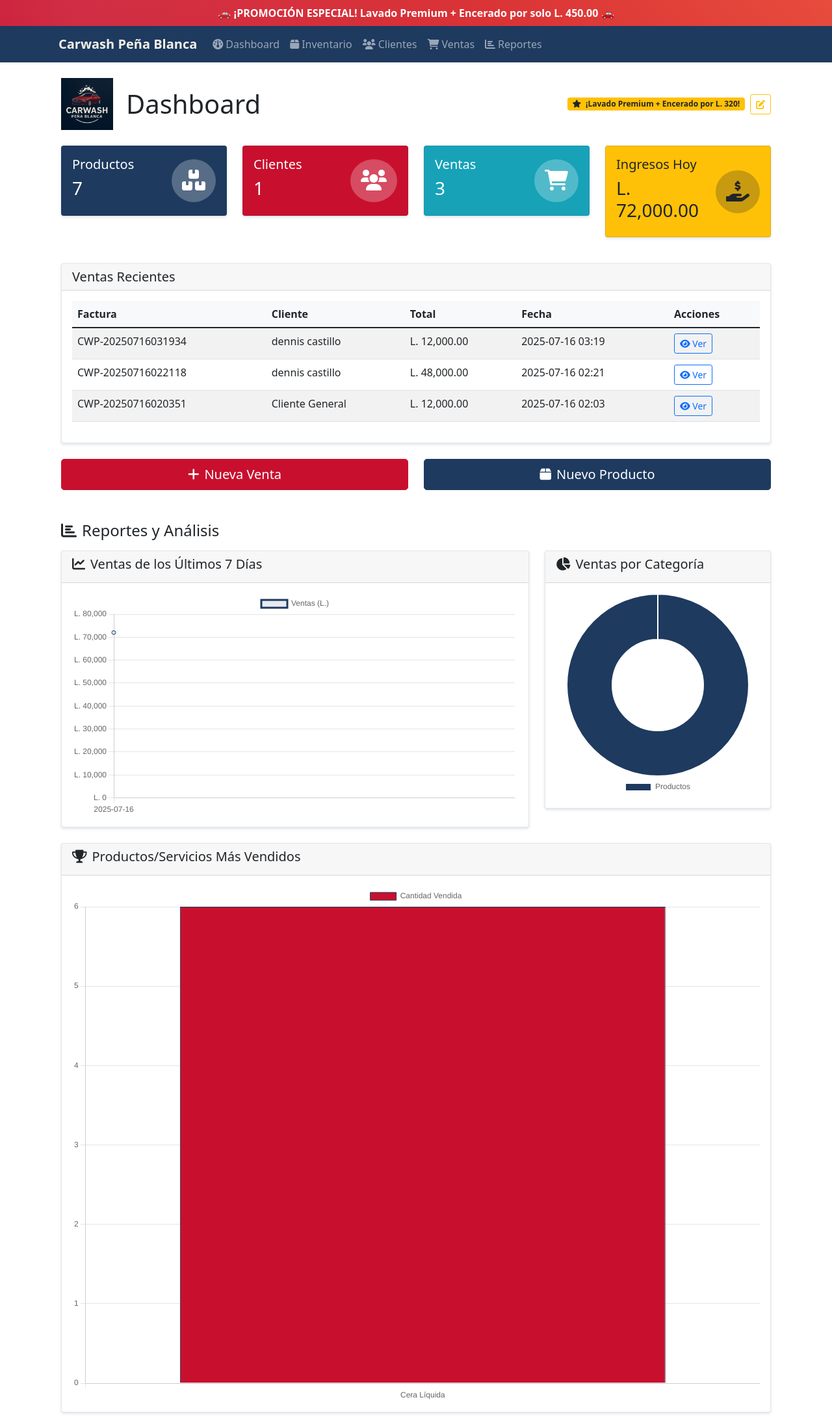
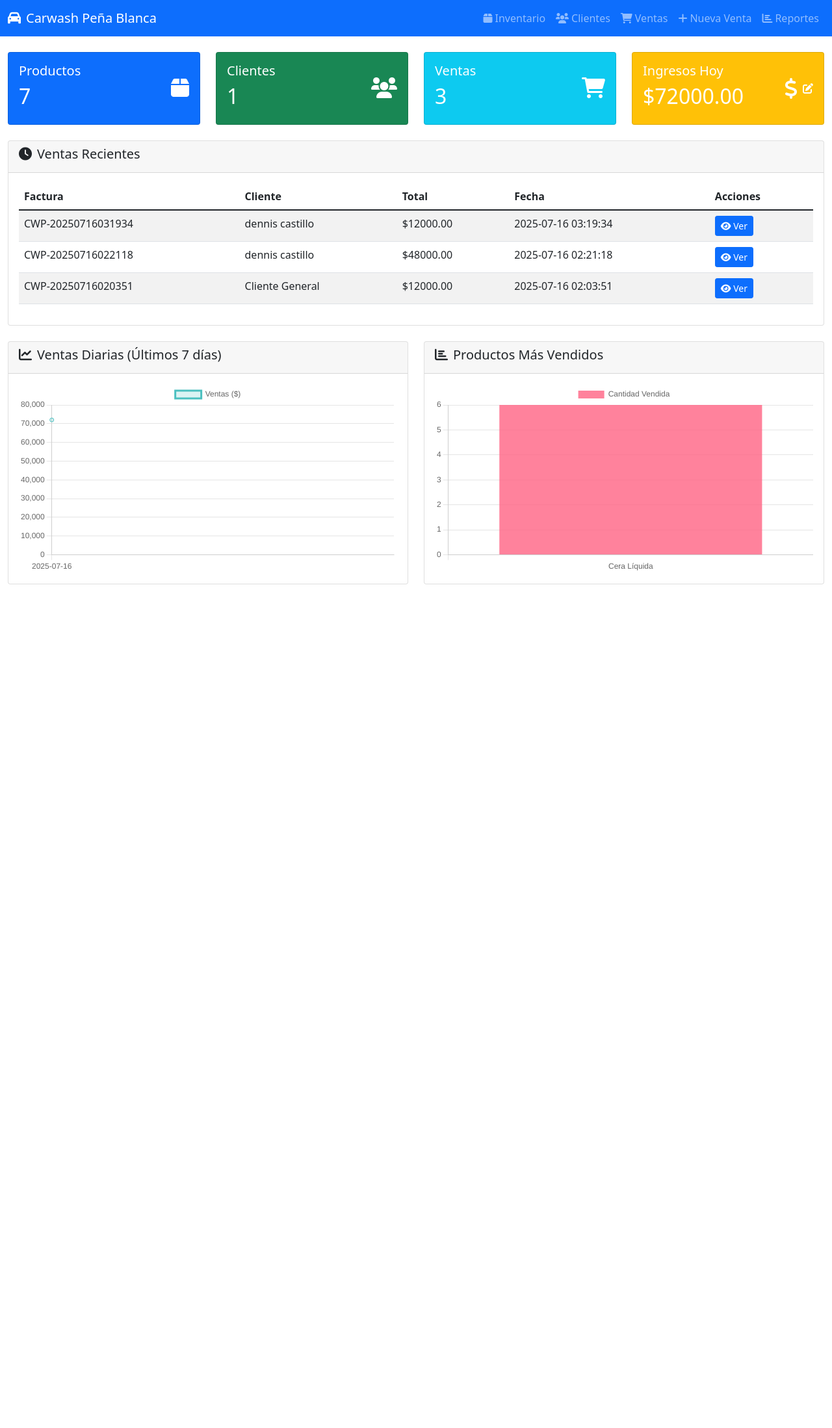
Before and after one commit to Kastillo95/CARWASH-, a Flask app: page / in a window 1280 px wide. Shown: the whole page at 65% size. After the commit the page ends 899 px from the top, so only its background shows below. Run offline with Flask 3, Linux system fonts and the light colour scheme; data comes from the database, SQL or seed files in the repository.

Commit message:
Assistant checkpoint: Corregir errores JavaScript en dashboard
Assistant generated file changes:
- templates/dashboard.html: Corregir errores JavaScript y completar funcionalidad del dashboard

---

User prompt:

COMO JAVASCRIPT SI LA APP ESTA EN PYTHON?

Replit-Commit-Author: Assistant
Replit-Commit-Session-Id: ccf57dbd-d696-4a91-8e70-1639c6def5d1

```diff
--- a/templates/dashboard.html
+++ b/templates/dashboard.html
@@ -1,134 +1,90 @@
-{% extends "base.html" %}
-
-{% block title %}Dashboard - Carwash Peña Blanca{% endblock %}
-
-{% block content %}
-<div class="row">
-    <div class="col-12">
-        <div class="d-flex align-items-center justify-content-between mb-4">
-            <div class="d-flex align-items-center">
-                <img src="{{ url_for('static', filename='IMG-20250624-WA0043_1752632246954.jpg') }}"
-                     alt="Carwash Peña Blanca Logo"
-                     style="width: 80px; height: 80px; object-fit: contain; margin-right: 20px;">
-                <h1 class="mb-0">Dashboard</h1>
-            </div>
-            <div class="d-flex align-items-center">
-                <span class="badge bg-warning text-dark me-2">
-                    <i class="fas fa-star me-1"></i>
-                    <span id="promo-text">¡Lavado Premium + Encerado por L. 320!</span>
-                </span>
-                <button class="btn btn-sm btn-outline-warning" onclick="editPromotions()" title="Editar Promociones">
-                    <i class="fas fa-edit"></i>
-                </button>
+<!DOCTYPE html>
+<html lang="es">
+<head>
+    <meta charset="UTF-8">
+    <meta name="viewport" content="width=device-width, initial-scale=1.0">
+    <title>Dashboard - Carwash Peña Blanca</title>
+    <link href="https://cdn.jsdelivr.net/npm/bootstrap@5.1.3/dist/css/bootstrap.min.css" rel="stylesheet">
+    <link href="https://cdnjs.cloudflare.com/ajax/libs/font-awesome/6.0.0/css/all.min.css" rel="stylesheet">
+    <script src="https://cdn.jsdelivr.net/npm/chart.js"></script>
+</head>
+<body>
+    <nav class="navbar navbar-expand-lg navbar-dark bg-primary">
+        <div class="container-fluid">
+            <a class="navbar-brand" href="/">
+                <i class="fas fa-car me-2"></i>Carwash Peña Blanca
+            </a>
+            <div class="navbar-nav ms-auto">
+                <a class="nav-link" href="/products"><i class="fas fa-box me-1"></i>Inventario</a>
+                <a class="nav-link" href="/customers"><i class="fas fa-users me-1"></i>Clientes</a>
+                <a class="nav-link" href="/sales"><i class="fas fa-shopping-cart me-1"></i>Ventas</a>
+                <a class="nav-link" href="/sales/new"><i class="fas fa-plus me-1"></i>Nueva Venta</a>
+                <a class="nav-link" href="/reports"><i class="fas fa-chart-bar me-1"></i>Reportes</a>
             </div>
         </div>
-    </div>
-</div>
+    </nav>
 
-<!-- Modal para editar promociones -->
-<div class="modal fade" id="promoModal" tabindex="-1">
-    <div class="modal-dialog modal-lg">
-        <div class="modal-content">
-            <div class="modal-header">
-                <h5 class="modal-title"><i class="fas fa-star me-2"></i>Editar Promociones</h5>
-                <button type="button" class="btn-close" data-bs-dismiss="modal"></button>
-            </div>
-            <div class="modal-body">
-                <div class="mb-3">
-                    <label class="form-label">Promoción Principal (se muestra en el header)</label>
-                    <input type="text" class="form-control" id="edit-main-promo" placeholder="Ej: ¡Lavado Premium + Encerado por L. 320!">
-                </div>
-                <hr>
-                <h6>Promociones Adicionales</h6>
-                <div class="row">
-                    <div class="col-md-6">
-                        <div class="mb-3">
-                            <label class="form-label">Promoción 2</label>
-                            <input type="text" class="form-control" id="edit-promo2" placeholder="Ej: Combo Familiar 2x1">
-                        </div>
-                    </div>
-                    <div class="col-md-6">
-                        <div class="mb-3">
-                            <label class="form-label">Promoción 3</label>
-                            <input type="text" class="form-control" id="edit-promo3" placeholder="Ej: Descuento estudiantes 15%">
-                        </div>
-                    </div>
-                </div>
-            </div>
-            <div class="modal-footer">
-                <button type="button" class="btn btn-secondary" data-bs-dismiss="modal">Cancelar</button>
-                <button type="button" class="btn btn-success" onclick="savePromotions()">
-                    <i class="fas fa-save me-1"></i>Guardar
-                </button>
-            </div>
-        </div>
-    </div>
-</div>
-
+    <div class="container-fluid mt-4">
+        <!-- Estadísticas principales -->
         <div class="row mb-4">
-    <div class="col-md-3 mb-3">
+            <div class="col-md-3">
                 <div class="card bg-primary text-white">
                     <div class="card-body">
-                <div class="row align-items-center">
-                    <div class="col">
-                        <h5 class="card-title">Productos</h5>
-                        <h3>{{ total_products }}</h3>
+                        <div class="d-flex justify-content-between">
+                            <div>
+                                <h5>Productos</h5>
+                                <h2>{{ total_products }}</h2>
                             </div>
-                    <div class="col-auto">
-                        <div class="bg-white bg-opacity-25 rounded-circle p-3">
-                            <i class="fas fa-boxes text-white fa-2x"></i>
+                            <div class="align-self-center">
+                                <i class="fas fa-box fa-2x"></i>
                             </div>
                         </div>
                     </div>
                 </div>
             </div>
-    </div>
-    <div class="col-md-3 mb-3">
+            <div class="col-md-3">
                 <div class="card bg-success text-white">
                     <div class="card-body">
-                <div class="row align-items-center">
-                    <div class="col">
-                        <h5 class="card-title">Clientes</h5>
-                        <h3>{{ total_customers }}</h3>
+                        <div class="d-flex justify-content-between">
+                            <div>
+                                <h5>Clientes</h5>
+                                <h2>{{ total_customers }}</h2>
                             </div>
-                    <div class="col-auto">
-                        <div class="bg-white bg-opacity-25 rounded-circle p-3">
-                            <i class="fas fa-users text-white fa-2x"></i>
+                            <div class="align-self-center">
+                                <i class="fas fa-users fa-2x"></i>
                             </div>
                         </div>
                     </div>
                 </div>
             </div>
-    </div>
-    <div class="col-md-3 mb-3">
+            <div class="col-md-3">
                 <div class="card bg-info text-white">
                     <div class="card-body">
-                <div class="row align-items-center">
-                    <div class="col">
-                        <h5 class="card-title">Ventas</h5>
-                        <h3>{{ total_sales }}</h3>
+                        <div class="d-flex justify-content-between">
+                            <div>
+                                <h5>Ventas</h5>
+                                <h2>{{ total_sales }}</h2>
                             </div>
-                    <div class="col-auto">
-                        <div class="bg-white bg-opacity-25 rounded-circle p-3">
-                            <i class="fas fa-shopping-cart text-white fa-2x"></i>
+                            <div class="align-self-center">
+                                <i class="fas fa-shopping-cart fa-2x"></i>
                             </div>
                         </div>
                     </div>
                 </div>
             </div>
+            <div class="col-md-3">
+                <div class="card bg-warning text-white">
+                    <div class="card-body">
+                        <div class="d-flex justify-content-between align-items-center">
+                            <div>
+                                <h5>Ingresos Hoy</h5>
+                                <h2>${{ "%.2f"|format(daily_revenue) }}</h2>
                             </div>
-    <div class="col-md-3 mb-3">
-        <div class="card bg-warning text-dark">
-            <div class="card-body">
-                <div class="row align-items-center">
-                    <div class="col">
-                        <h5 class="card-title">Ingresos Hoy</h5>
-                        <h3>L. {{ "{:,.2f}".format(daily_revenue) }}</h3>
-                    </div>
-                    <div class="col-auto">
-                        <div class="bg-dark bg-opacity-25 rounded-circle p-3">
-                            <i class="fas fa-hand-holding-usd text-dark fa-2x"></i>
-                        </div>
+                            <div class="d-flex align-items-center">
+                                <i class="fas fa-dollar-sign fa-2x me-2"></i>
+                                <a href="/admin/login" class="text-white" title="Editar promociones">
+                                    <i class="fas fa-edit"></i>
+                                </a>
                             </div>
                         </div>
                     </div>
@@ -136,11 +92,12 @@
             </div>
         </div>
 
-<div class="row">
+        <!-- Ventas recientes -->
+        <div class="row mb-4">
             <div class="col-12">
                 <div class="card">
                     <div class="card-header">
-                <h5 class="mb-0">Ventas Recientes</h5>
+                        <h5><i class="fas fa-clock me-2"></i>Ventas Recientes</h5>
                     </div>
                     <div class="card-body">
                         {% if recent_sales %}
@@ -160,10 +117,10 @@
                                     <tr>
                                         <td>{{ sale.invoice_number }}</td>
                                         <td>{{ sale.customer_name or 'Cliente General' }}</td>
-                                <td>L. {{ "{:,.2f}".format(sale.total) }}</td>
-                                <td>{{ sale.created_at[:16] }}</td>
+                                        <td>${{ "%.2f"|format(sale.total) }}</td>
+                                        <td>{{ sale.created_at }}</td>
                                         <td>
-                                    <a href="{{ url_for('view_invoice', sale_id=sale.id) }}" class="btn btn-sm btn-outline-primary">
+                                            <a href="/sales/{{ sale.id }}/invoice" class="btn btn-sm btn-primary">
                                                 <i class="fas fa-eye"></i> Ver
                                             </a>
                                         </td>
@@ -173,144 +130,78 @@
                             </table>
                         </div>
                         {% else %}
-                <p class="text-muted">No hay ventas registradas.</p>
+                        <p class="text-muted">No hay ventas recientes</p>
                         {% endif %}
                     </div>
                 </div>
             </div>
         </div>
 
-<div class="row mt-4">
+        <!-- Gráficos -->
+        <div class="row">
             <div class="col-md-6">
-        <a href="{{ url_for('new_sale') }}" class="btn btn-success btn-lg w-100">
-            <i class="fas fa-plus me-2"></i>Nueva Venta
-        </a>
-    </div>
-    <div class="col-md-6">
-        <a href="{{ url_for('add_product') }}" class="btn btn-primary btn-lg w-100">
-            <i class="fas fa-box me-2"></i>Nuevo Producto
-        </a>
-    </div>
-</div>
-
-<!-- Gráficas y Reportes al final -->
-<div class="row mt-5">
-    <div class="col-12">
-        <h4 class="mb-3"><i class="fas fa-chart-bar me-2"></i>Reportes y Análisis</h4>
-    </div>
-</div>
-
-<div class="row mb-4">
-    <div class="col-md-8">
                 <div class="card">
                     <div class="card-header">
-                <h5><i class="fas fa-chart-line me-2"></i>Ventas de los Últimos 7 Días</h5>
+                        <h5><i class="fas fa-chart-line me-2"></i>Ventas Diarias (Últimos 7 días)</h5>
                     </div>
                     <div class="card-body">
-                <canvas id="salesChart" width="400" height="200"></canvas>
+                        <canvas id="dailySalesChart" width="400" height="200"></canvas>
                     </div>
                 </div>
             </div>
-    <div class="col-md-4">
+            <div class="col-md-6">
                 <div class="card">
                     <div class="card-header">
-                <h5><i class="fas fa-chart-pie me-2"></i>Ventas por Categoría</h5>
+                        <h5><i class="fas fa-chart-bar me-2"></i>Productos Más Vendidos</h5>
                     </div>
                     <div class="card-body">
-                <canvas id="categoryChart" width="200" height="200"></canvas>
+                        <canvas id="topProductsChart" width="400" height="200"></canvas>
+                    </div>
                 </div>
             </div>
         </div>
     </div>
 
-<div class="row mb-4">
-    <div class="col-12">
-        <div class="card">
-            <div class="card-header">
-                <h5><i class="fas fa-trophy me-2"></i>Productos/Servicios Más Vendidos</h5>
-            </div>
-            <div class="card-body">
-                <canvas id="topProductsChart" width="400" height="300"></canvas>
-            </div>
-        </div>
-    </div>
-</div>
-
-</div>
-</div>
-{% endblock %}
-
-{% block scripts %}
-<script src="https://cdn.jsdelivr.net/npm/chart.js"></script>
-<script src="https://cdn.jsdelivr.net/npm/chart.js"></script>
+    <script src="https://cdn.jsdelivr.net/npm/bootstrap@5.1.3/dist/js/bootstrap.bundle.min.js"></script>
     <script>
         // Cargar datos del dashboard
-fetch('/api/dashboard_data')
-    .then(response => response.json())
-    .then(data => {
-        // Gráfico de ventas diarias
-        const salesCtx = document.getElementById('salesChart').getContext('2d');
-        new Chart(salesCtx, {
+        async function loadDashboardData() {
+            try {
+                const response = await fetch('/api/dashboard_data');
+                if (!response.ok) {
+                    throw new Error('Error en la respuesta del servidor');
+                }
+                const data = await response.json();
+
+                // Crear gráfico de ventas diarias
+                createDailySalesChart(data.daily_sales || []);
+
+                // Crear gráfico de productos más vendidos
+                createTopProductsChart(data.top_products || []);
+
+            } catch (error) {
+                console.error('Error cargando datos del dashboard:', error);
+                // Crear gráficos vacíos si hay error
+                createDailySalesChart([]);
+                createTopProductsChart([]);
+            }
+        }
+
+        function createDailySalesChart(data) {
+            const ctx = document.getElementById('dailySalesChart');
+            if (!ctx) return;
+
+            const chartCtx = ctx.getContext('2d');
+            new Chart(chartCtx, {
                 type: 'line',
                 data: {
-                labels: data.daily_sales.map(item => item.date),
+                    labels: data.map(item => item.date || 'Sin fecha'),
                     datasets: [{
-                    label: 'Ventas (L.)',
-                    data: data.daily_sales.map(item => item.total),
-                    borderColor: '#1e3a5f',
-                    backgroundColor: 'rgba(30, 58, 95, 0.1)',
-                    tension: 0.4,
-                    fill: true
-                }]
-            },
-            options: {
-                responsive: true,
-                scales: {
-                    y: {
-                        beginAtZero: true,
-                        ticks: {
-                            callback: function(value) {
-                                return 'L. ' + value.toLocaleString();
-                            }
-                        }
-                    }
-                }
-            }
-        });
-
-        // Gráfico de categorías
-        const categoryCtx = document.getElementById('categoryChart').getContext('2d');
-        new Chart(categoryCtx, {
-            type: 'doughnut',
-            data: {
-                labels: data.category_sales.map(item => item.category),
-                datasets: [{
-                    data: data.category_sales.map(item => item.total),
-                    backgroundColor: ['#1e3a5f', '#c8102e', '#17a2b8', '#ffc107', '#28a745']
-                }]
-            },
-            options: {
-                responsive: true,
-                plugins: {
-                    legend: {
-                        position: 'bottom'
-                    }
-                }
-            }
-        });
-
-        // Gráfico de productos más vendidos
-        const topProductsCtx = document.getElementById('topProductsChart').getContext('2d');
-        new Chart(topProductsCtx, {
-            type: 'bar',
-            data: {
-                labels: data.top_products.map(item => item.name),
-                datasets: [{
-                    label: 'Cantidad Vendida',
-                    data: data.top_products.map(item => item.quantity),
-                    backgroundColor: '#c8102e',
-                    borderColor: '#1e3a5f',
-                    borderWidth: 1
+                        label: 'Ventas ($)',
+                        data: data.map(item => item.total || 0),
+                        borderColor: 'rgb(75, 192, 192)',
+                        backgroundColor: 'rgba(75, 192, 192, 0.2)',
+                        tension: 0.1
                     }]
                 },
                 options: {
@@ -322,121 +213,44 @@ fetch('/api/dashboard_data')
                     }
                 }
             });
-    })
-    .catch(error => {
-        console.error('Error cargando datos del dashboard:', error);
-    });
-
-// Funciones para editar promociones
-function editPromotions() {
-    // Cargar valores actuales
-    const savedPromotions = localStorage.getItem('promotions');
-    if (savedPromotions) {
-        const promos = JSON.parse(savedPromotions);
-        document.getElementById('edit-main-promo').value = promos.main || '¡Lavado Premium + Encerado por L. 320!';
-        document.getElementById('edit-promo2').value = promos.promo2 || 'Combo Familiar 2x1';
-        document.getElementById('edit-promo3').value = promos.promo3 || 'Descuento estudiantes 15%';
-    } else {
-        document.getElementById('edit-main-promo').value = '¡Lavado Premium + Encerado por L. 320!';
-        document.getElementById('edit-promo2').value = 'Combo Familiar 2x1';
-        document.getElementById('edit-promo3').value = 'Descuento estudiantes 15%';
         }
 
-    // Mostrar modal
-    const modal = new bootstrap.Modal(document.getElementById('promoModal'));
-    modal.show();
-}
+        function createTopProductsChart(data) {
+            const ctx = document.getElementById('topProductsChart');
+            if (!ctx) return;
 
-function savePromotions() {
-    // Obtener valores
-    const mainPromo = document.getElementById('edit-main-promo').value;
-    const promo2 = document.getElementById('edit-promo2').value;
-    const promo3 = document.getElementById('edit-promo3').value;
-
-    // Actualizar texto principal
-    document.getElementById('promo-text').textContent = mainPromo;
-
-    // Guardar en localStorage
-    localStorage.setItem('promotions', JSON.stringify({
-        main: mainPromo,
-        promo2: promo2,
-        promo3: promo3
-    }));
-
-    // Cerrar modal
-    const modal = bootstrap.Modal.getInstance(document.getElementById('promoModal'));
-    modal.hide();
-}
-
-// Cargar promociones guardadas al cargar la página
-window.addEventListener('load', function() {
-    const savedPromotions = localStorage.getItem('promotions');
-    if (savedPromotions) {
-        const promos = JSON.parse(savedPromotions);
-        if (promos.main) {
-            document.getElementById('promo-text').textContent = promos.main;
-        }
-    }
-});
-
-// Funciones para los gráficos
-let salesChart, productsChart;
-
-function updateSalesChart() {
-    // Aquí se actualizaría con datos reales según el período seleccionado
-    const period = document.getElementById('sales-period').value;
-    // Por ahora datos de ejemplo
-    if (salesChart) salesChart.destroy();
-
-    const ctx = document.getElementById('salesChart').getContext('2d');
-    salesChart = new Chart(ctx, {
-        type: 'line',
+            const chartCtx = ctx.getContext('2d');
+            new Chart(chartCtx, {
+                type: 'bar',
                 data: {
-            labels: ['Lun', 'Mar', 'Mie', 'Jue', 'Vie', 'Sab', 'Dom'],
+                    labels: data.map(item => item.name || 'Sin nombre'),
                     datasets: [{
-                label: 'Ventas L.',
-                data: [1200, 1900, 3000, 5000, 2000, 3000, 4500],
-                borderColor: 'rgb(75, 192, 192)',
-                tension: 0.1
-            }]
-        },
-        options: {
-            responsive: true,
-            maintainAspectRatio: false
-        }
-    });
-}
-
-function updateProductsChart() {
-    const period = document.getElementById('products-period').value;
-    if (productsChart) productsChart.destroy();
-
-    const ctx = document.getElementById('productsChart').getContext('2d');
-    productsChart = new Chart(ctx, {
-        type: 'doughnut',
-        data: {
-            labels: ['Lavado Premium', 'Lavado Básico', 'Encerado', 'Pulida Rines'],
-            datasets: [{
-                data: [35, 25, 20, 20],
+                        label: 'Cantidad Vendida',
+                        data: data.map(item => item.quantity || 0),
                         backgroundColor: [
-                    'rgb(54, 162, 235)',
-                    'rgb(255, 205, 86)',
-                    'rgb(255, 99, 132)',
-                    'rgb(75, 192, 192)'
+                            'rgba(255, 99, 132, 0.8)',
+                            'rgba(54, 162, 235, 0.8)',
+                            'rgba(255, 205, 86, 0.8)',
+                            'rgba(75, 192, 192, 0.8)',
+                            'rgba(153, 102, 255, 0.8)'
                         ]
                     }]
                 },
                 options: {
                     responsive: true,
-            maintainAspectRatio: false
+                    scales: {
+                        y: {
+                            beginAtZero: true
+                        }
+                    }
                 }
             });
         }
 
-// Inicializar gráficos
-setTimeout(() => {
-    updateSalesChart();
-    updateProductsChart();
-}, 500);
+        // Cargar datos cuando la página esté lista
+        document.addEventListener('DOMContentLoaded', function() {
+            loadDashboardData();
+        });
     </script>
-{% endblock %}
+</body>
+</html>
```
Lines whose indentation alone changed are shown as unchanged.
